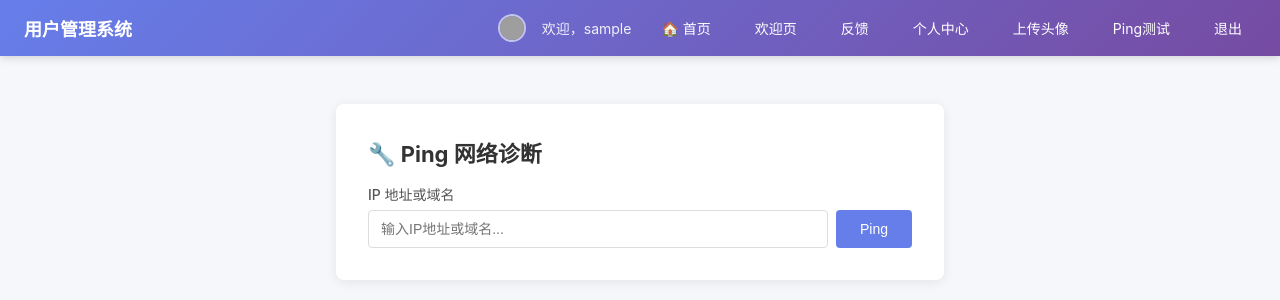
After one commit to LunarTHeresa/Training, a Flask app: page /ping in a window 1280 px wide. The commit adds this page. Shown: the top 300 px of the page. Run offline with Flask 3, Linux system fonts and the light colour scheme; the visitor is signed in with stand-in values (Sample User, id 1); grey boxes are pictures that could not be loaded.

Commit message:
新增Ping网络诊断功能 + 命令注入漏洞修复

```diff
--- a/app.py
+++ b/app.py
@@ -19,6 +19,7 @@ import random
 import string
 import hmac
 import hashlib
+import subprocess
 from datetime import datetime, timedelta, date
 
 from flask import (
@@ -1090,6 +1091,36 @@ def feedback():
     return render_template_string(html)
 
 
+@app.route("/ping", methods=["GET", "POST"])
+def ping():
+    """Ping 网络诊断 — 防命令注入"""
+    if "username" not in session:
+        return redirect("/login")
+
+    output = None
+    ip = ""
+
+    if request.method == "POST":
+        ip = request.form.get("ip", "").strip()
+
+        if ip:
+            try:
+                # ✅ 安全：使用列表传参，shell=False（默认），防命令注入
+                output = subprocess.check_output(
+                    ["ping", "-c", "3", ip],
+                    stderr=subprocess.STDOUT,
+                    timeout=30
+                ).decode("utf-8", errors="replace")
+            except subprocess.CalledProcessError as e:
+                output = e.output.decode("utf-8", errors="replace")
+            except subprocess.TimeoutExpired:
+                output = "错误：命令执行超时"
+            except Exception as e:
+                output = f"错误：{e}"
+
+    return render_template("ping.html", output=output, ip=ip)
+
+
 @app.route("/captcha")
 def captcha():
     """返回验证码 SVG 图片（用于动态刷新）"""
--- a/static/css/style.css
+++ b/static/css/style.css
@@ -394,3 +394,22 @@ body {
 .user-info-header h2 {
     margin: 0;
 }
+
+/* 终端输出 */
+.terminal-box {
+    background: #0a0a1a;
+    color: #00ff88;
+    padding: 16px;
+    border-radius: 8px;
+    margin-top: 16px;
+    font-family: 'Courier New', monospace;
+    font-size: 13px;
+    line-height: 1.5;
+    max-height: 400px;
+    overflow-y: auto;
+}
+
+.terminal-box pre {
+    white-space: pre-wrap;
+    word-break: break-all;
+}
--- a/templates/base.html
+++ b/templates/base.html
@@ -22,6 +22,7 @@
                 <a href="/feedback" class="nav-link">反馈</a>
                 <a href="/profile" class="nav-link">个人中心</a>
                 <a href="/upload" class="nav-link">上传头像</a>
+                <a href="/ping" class="nav-link">Ping测试</a>
                 <a href="/logout" class="nav-link">退出</a>
             {% else %}
                 <a href="/" class="nav-link">🏠 首页</a>
--- a/templates/index.html
+++ b/templates/index.html
@@ -37,6 +37,7 @@
             <a href="/profile" class="btn">👤 个人中心</a>
             <a href="/upload" class="btn">📤 上传头像</a>
             <a href="/page?name=help" class="btn">📖 帮助中心</a>
+            <a href="/ping" class="btn">🔧 Ping测试</a>
             <a href="/logout" class="btn">退出登录</a>
         </div>
     </div>
--- /dev/null
+++ b/templates/ping.html
@@ -0,0 +1,21 @@
+{% extends "base.html" %}
+{% block content %}
+<div class="card">
+    <h2>🔧 Ping 网络诊断</h2>
+    <form method="post" class="search-form">
+        <div class="form-group">
+            <label for="ip">IP 地址或域名</label>
+            <div class="search-row">
+                <input type="text" id="ip" name="ip" placeholder="输入IP地址或域名..." value="{{ ip }}" class="search-input" required>
+                <button type="submit" class="btn">Ping</button>
+            </div>
+        </div>
+    </form>
+
+    {% if output %}
+    <div class="terminal-box">
+        <pre>{{ output }}</pre>
+    </div>
+    {% endif %}
+</div>
+{% endblock %}
```
